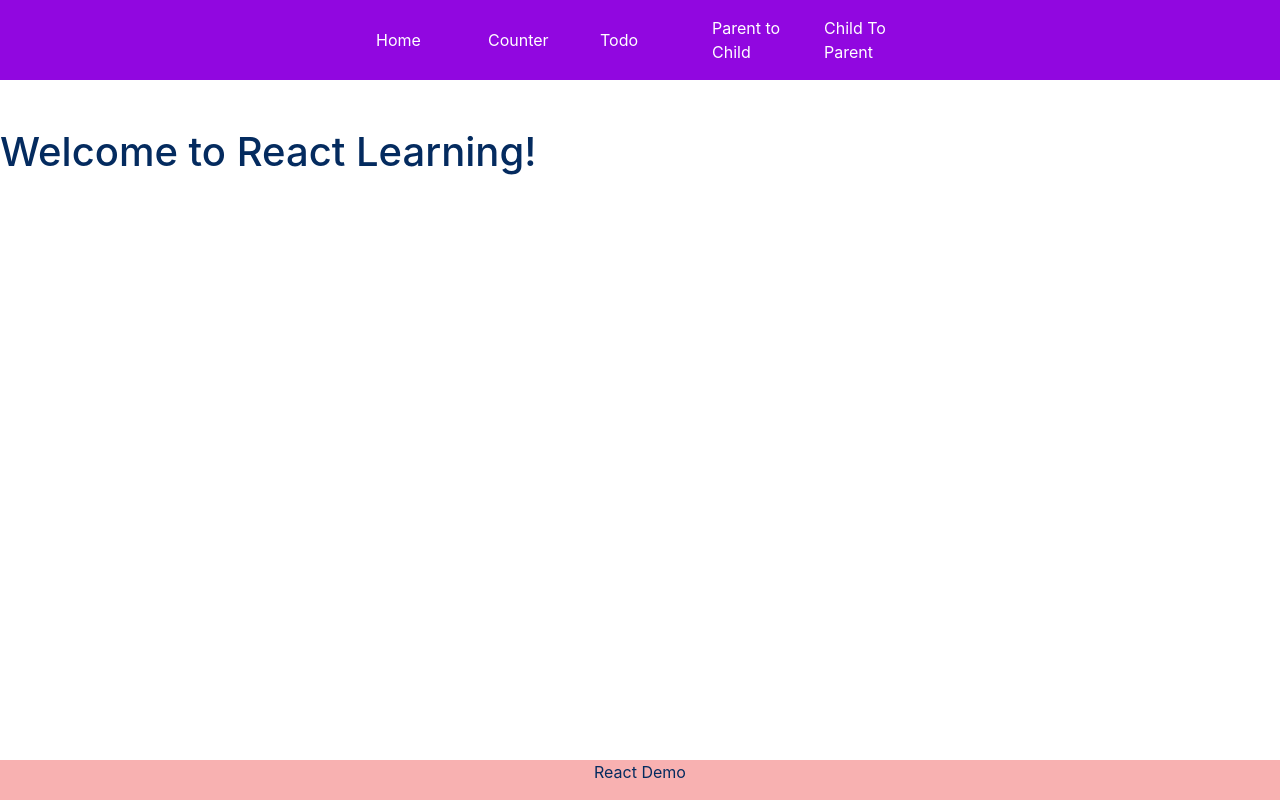
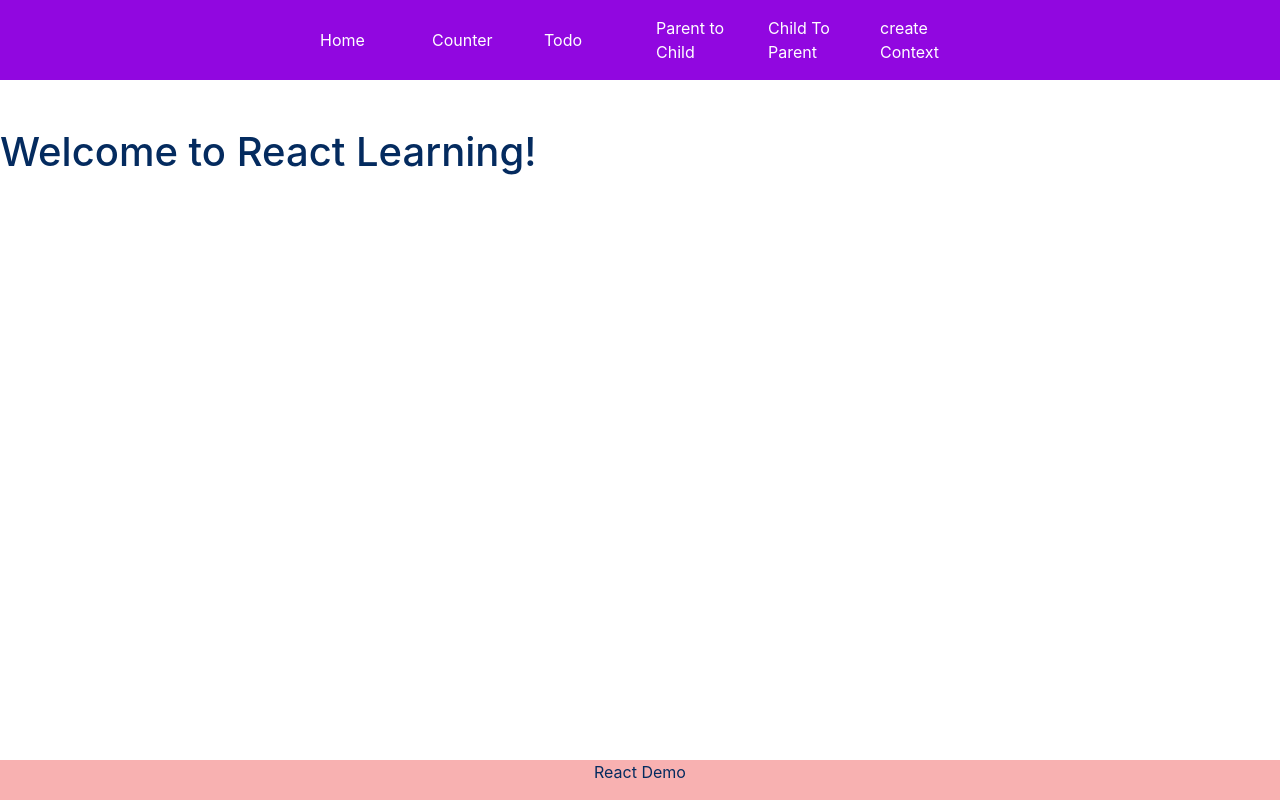
Before and after one commit to sarveshhome/ReactPracticeDemo, a React (Create React App) app: page / in a window 1280 px wide. Built offline with nearby package versions, Linux system fonts and the light colour scheme.

Commit message:
publish website

```diff
--- a/src/Components/share/Header.js
+++ b/src/Components/share/Header.js
@@ -32,6 +32,11 @@ const Header =()=>{
                 </NavLink>
 
             </li>
+            <li>
+                <NavLink activeClassName={stylescss.active} to ='/UseByContext'>
+                   create Context
+                </NavLink>
+            </li>
         </ul>
         </nav>
         </header>
```
Also changed, not shown: 19 other files (tests, documents, lock files or other folders).
